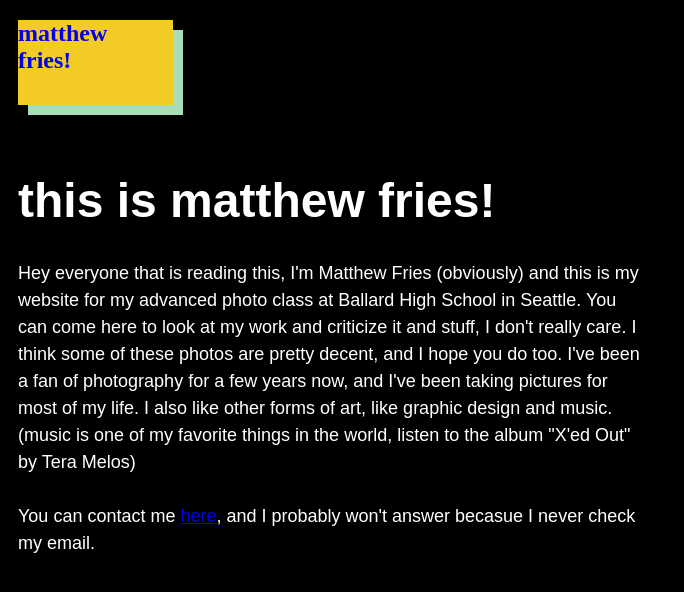
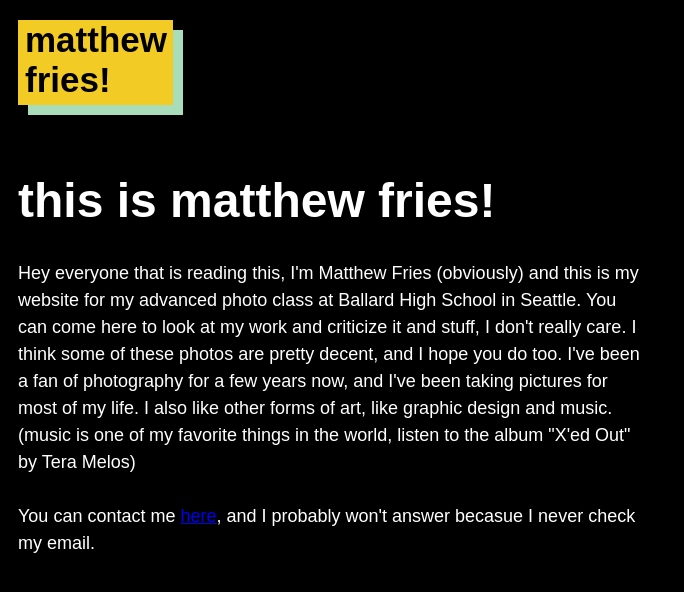
Before and after one commit to mattfries24/WebsiteTest, a plain HTML site: page about.html in a window 1280 px wide. Shown: the whole page, without its empty margins (0-684 px from the left). Drawn offline with Linux system fonts and the light colour scheme.

Commit message:
Update about.html

```diff
--- a/about.html
+++ b/about.html
@@ -6,7 +6,7 @@
   </head>
   <body class="indexA" id="mainA">
     <div class="nameA">
-      <a href="https://matthewfries.org/index.html" style="text-decoration:none;"><h2 class="mName">matthew<br>fries!</h2></a>
+      <a href="https://matthewfries.org/index.html" style="text-decoration:none;"><h2 class="name1">matthew<br>fries!</h2></a>
     </div>
     <br><br><h1 class="aboutHeader">this is matthew fries!</h1>
     <div class="aboutDiv"><p class="meep">
```
